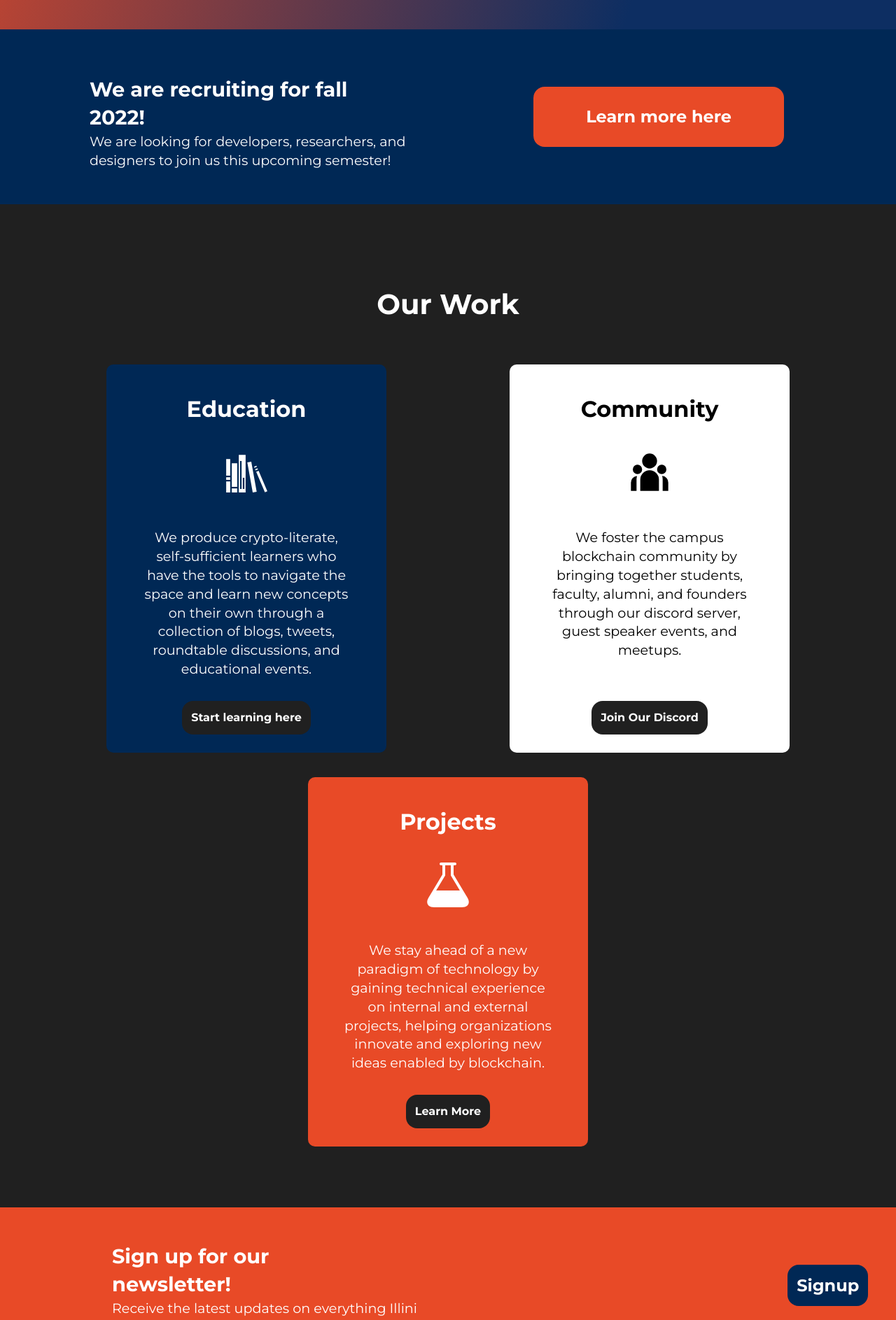
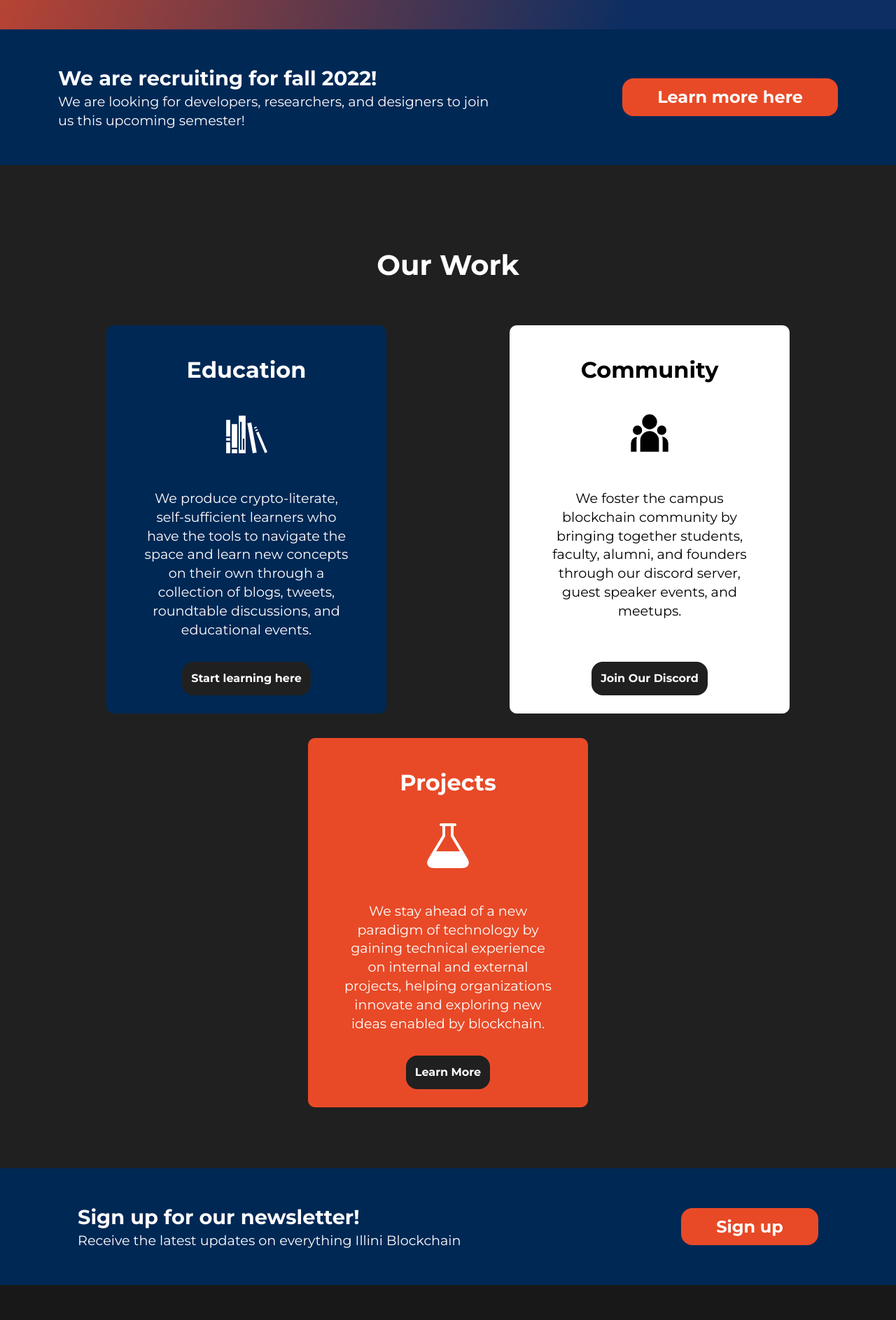
Before and after one commit to IlliniBlockchain/website, a Next.js app: page / in a window 1280 px wide. Shown: the part 760-2647 px from the top of the page at 70% size. Built offline with nearby package versions, Linux system fonts and the light colour scheme.

Commit message:
Fix weird spacing with buttons on newsletter banner

```diff
--- /dev/null
+++ b/components/home/ThinBanner/ThinBannerStyles.js
@@ -0,0 +1,72 @@
+import styled from "styled-components";
+
+const BannerBackground = styled.div`
+background-color: var(--navy-blue);
+padding: 50px 0;
+top: -5.5rem;
+position:relative;
+display:flex;
+flex-direction:row;
+justify-content: space-around;
+
+@media only screen and (max-width: 1100px) {
+    flex-direction: column;
+  }
+
+`
+const BannerContainer = styled.div`
+width: 50%;
+@media only screen and (max-width:1100px) {
+  margin: auto;
+  width: 80%;
+}
+`
+
+const BannerHeader = styled.h2`
+font-size: 1.8rem;
+margin: 0;
+@media only screen and (max-width: 1100px) {
+    margin:auto;
+    text-align:center;
+}
+`
+const BannerSubheader = styled.h3`
+font-size: 1.2rem;
+margin: 0;
+font-weight: normal;
+@media only screen and (max-width: 1100px) {
+  text-align:center;
+  margin:auto;
+}
+`
+
+const BannerButton = styled.a`
+width:fit-content;
+height: fit-content;
+margin-top: auto;
+margin-bottom: auto;
+padding:10px 50px;
+border-width:0;
+border-radius:1rem;
+white-space:nowrap;
+font-size:1.5rem;
+background:var(--orange);
+color:white;
+font-weight:bold;
+font-family:Montserrat;
+display: flex;
+flex-direction: column;
+justify-content: center;
+
+@media only screen and (max-width: 1100px) {
+  margin: 25px auto;
+}
+`
+
+export {
+    BannerBackground,
+    BannerContainer,
+    BannerSubheader,
+    BannerHeader,
+    BannerButton
+}
--- /dev/null
+++ b/components/home/ThinBanner/index.js
@@ -0,0 +1,21 @@
+import React from 'react'
+import { BannerBackground, BannerContainer, BannerHeader, BannerSubheader, BannerButton } from './ThinBannerStyles'
+import Link from 'next/link'
+const ThinBanner = ({ header, subtitle, buttonText, buttonLink}) => {
+
+  return (
+  <BannerBackground>
+    <BannerContainer>
+        <BannerHeader>{header}</BannerHeader>
+        <BannerSubheader>
+          {subtitle}
+        </BannerSubheader>
+    </BannerContainer>
+    <Link href={buttonLink} passHref>
+      <BannerButton target="_blank">{buttonText}</BannerButton>
+    </Link>
+  </BannerBackground>
+  )
+}
+
+export default ThinBanner
--- a/components/home/index.js
+++ b/components/home/index.js
@@ -3,3 +3,4 @@ export { default as LandingBanner } from './LandingBanner';
 export { default as NewsletterBanner } from './NewsletterBanner';
 export { default as Pillars } from './Pillars';
 export { default as ApplyBanner } from './ApplyBanner'
+export { default as ThinBanner } from './ThinBanner'
--- a/pages/index.js
+++ b/pages/index.js
@@ -5,6 +5,7 @@ import {
   LandingBanner,
   Pillars,
   ApplyBanner,
+  ThinBanner
 } from "../components/home";
 const recruitment = true; // change in GlobalStyle.js as well
 
@@ -24,9 +25,19 @@ export default function Home() {
       {recruitment
         ?
         <>
-          <ApplyBanner/>
+          <ThinBanner
+            header="We are recruiting for fall 2022!"
+            subtitle="We are looking for developers, researchers, and designers to join us this upcoming semester!"
+            buttonText="Learn more here"
+            buttonLink="https://www.notion.so/illiniblockchain/Fall-2022-Recruitment-ff8e4c8165c54840bda5a77e4e95edbe"
+          />
           <Pillars />
-          <NewsletterBanner/>
+          <ThinBanner
+            header="Sign up for our newsletter!"
+            subtitle="Receive the latest updates on everything Illini Blockchain"
+            buttonText="Sign up"
+            buttonLink="https://forms.gle/TisDoiaNfD2ZoRes8"
+          />
         </>
         :
         <>
```
